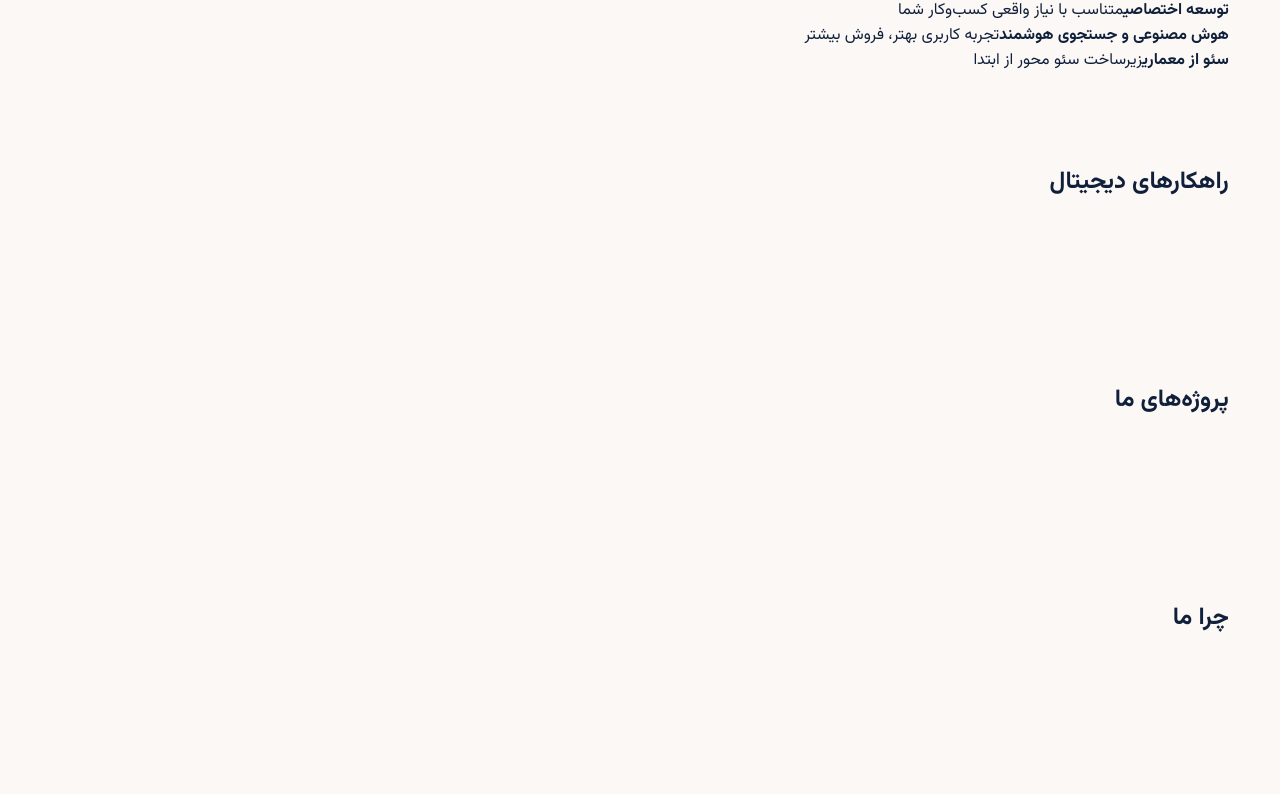
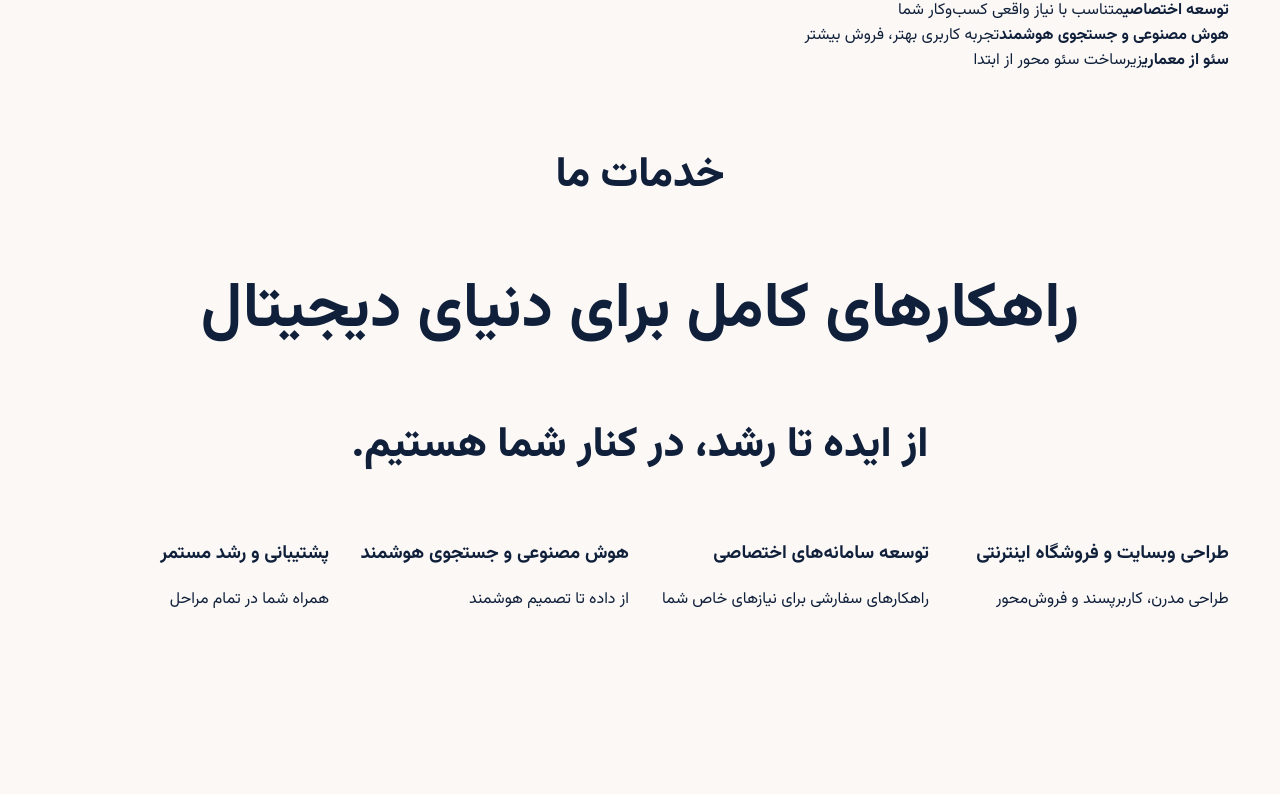
Before and after one commit to zohreksh/smartpilot, a Nuxt app: page / in a window 1280 px wide. Shown: the part 651-1445 px from the top of the page. Built offline with nearby package versions, Linux system fonts and the light colour scheme.

Commit message:
feat(foundation): build services cards section

```diff
--- a/components/sections/ServicesSection.vue
+++ b/components/sections/ServicesSection.vue
@@ -1,7 +1,17 @@
 <template>
-  <section class="section">
+  <section id="services" class="section services-section">
     <div class="container">
-      <h2>راهکارهای دیجیتال</h2>
+      <div class="section-title">
+        <span>خدمات ما</span>
+        <h2>راهکارهای کامل برای دنیای دیجیتال</h2>
+        <p>از ایده تا رشد، در کنار شما هستیم.</p>
+      </div>
+      <div class="service-grid">
+        <article><h3>طراحی وبسایت و فروشگاه اینترنتی</h3><p>طراحی مدرن، کاربرپسند و فروش‌محور</p></article>
+        <article><h3>توسعه سامانه‌های اختصاصی</h3><p>راهکارهای سفارشی برای نیازهای خاص شما</p></article>
+        <article><h3>هوش مصنوعی و جستجوی هوشمند</h3><p>از داده تا تصمیم هوشمند</p></article>
+        <article><h3>پشتیبانی و رشد مستمر</h3><p>همراه شما در تمام مراحل</p></article>
+      </div>
     </div>
   </section>
 </template>
```
